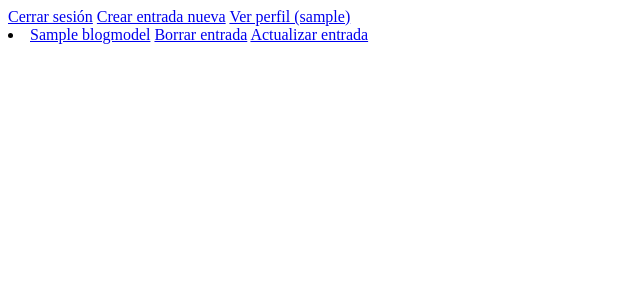
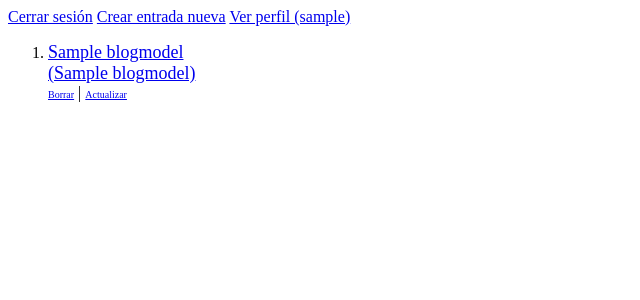
Before and after one commit to JLicandro/PFinalVL, a Django app: page /blog/ in a window 1280 px wide. Shown: the top 300 px of the page, without its empty margins (0-640 px from the left). Run offline with Django 4.2, Linux system fonts and the light colour scheme; a user stored in the database is signed in; tables that the repository leaves empty hold one stand-in row (values such as "Sample post").

Commit message:
Upload y muestra de imágenes en blog funcionando y avatares por admin panel funcionando

```diff
--- a/Blog/urls.py
+++ b/Blog/urls.py
@@ -13,11 +13,16 @@ Including another URLconf
     1. Import the include() function: from django.urls import include, path
     2. Add a URL to urlpatterns:  path('blog/', include('blog.urls'))
 """
+from xml.dom.minidom import Document
 from django.contrib import admin
 from django.urls import path, include
+from django.conf import settings
+from django.conf.urls.static import static
 
 urlpatterns = [
     path('blog/', include('BlogApp.urls')),
     path('blogger/', include('BloggerApp.urls')),
     path('admin/', admin.site.urls),
 ]
+
+urlpatterns += static(settings.MEDIA_URL, document_root = settings.MEDIA_ROOT)
--- a/BlogApp/models.py
+++ b/BlogApp/models.py
@@ -7,11 +7,11 @@ from django.contrib.auth.models import User
 
 class BlogModel(models.Model):
     titulo = models.CharField(max_length=100)
-    sub_titulo = models.CharField(max_length=100)
+    subtitulo = models.CharField(max_length=100)
     imagen = models.ImageField(upload_to = "imagenes", null=True, blank=True)
     cuerpo = models.TextField()
     autor = models.ForeignKey(User, on_delete=models.CASCADE)
-    fecha_creacion = models.DateField(auto_now_add=True)
+    creacion = models.DateField(auto_now_add=True)
 
     def __str__(self):
-        return self.titulo
+        return f'{self.titulo} ({self.subtitulo} - {self.autor} en {self.creacion}'
--- a/BlogApp/templates/BlogApp/blog_detail.html
+++ b/BlogApp/templates/BlogApp/blog_detail.html
@@ -1,7 +1,7 @@
 <a href="{% url 'blog_list' %}">Volver a Lista</a>
 <div>
     <h1>{{object.titulo}}</h1>
-    <h2>{{object.sub_titulo}}</h2>
+    <h2>{{object.subtitulo}}</h2>
     <p> {{object.cuerpo}} </p>
     <h3>{{object.fecha}}</h3>
     <h3>{{object.autor}}</h3>
--- a/BlogApp/templates/BlogApp/blog_list.html
+++ b/BlogApp/templates/BlogApp/blog_list.html
@@ -7,19 +7,20 @@
   <a href="{% url 'blogger_signup' %}">Crear cuenta nueva</a>
 {% endif %}
 
-
-
 {% if object_list %}
+  <ol>
     {% for blog in object_list %}
     <li>
 
-        <a href="{% url 'blog_detail' blog.id %}">{{blog.titulo}}</a>
+        <a href="{% url 'blog_detail' blog.id %}" style="font-size: 18px;">{{blog.titulo}} <br>({{blog.subtitulo}})</a>
         {% if user.is_authenticated %}
-          <a href="{% url 'blog_delete' blog.id %}">Borrar entrada</a>
-          <a href="{% url 'blog_update' blog.id %}">Actualizar entrada</a>
+          <br>
+          <a href="{% url 'blog_delete' blog.id %}" style="font-size: 10px;">Borrar</a> |
+          <a href="{% url 'blog_update' blog.id %}" style="font-size: 10px;">Actualizar</a>
         {% endif %}
     </li>
     {% endfor %}
+  </ol>
 {% else %}
   <h1> Aún no se han publicado blogs. ¡Sé el primero en publicar!</h1>
 {% endif %}
--- a/BlogApp/views.py
+++ b/BlogApp/views.py
@@ -27,7 +27,7 @@ class BlogCreate(LoginRequiredMixin, CreateView):
 
     model = BlogModel
     success_url = reverse_lazy("blog_list")
-    fields = ["titulo", "sub_titulo", "imagen", "cuerpo"]
+    fields = ["titulo", "subtitulo", "imagen", "cuerpo"]
 
     def form_valid(self, form):
         form.instance.autor = self.request.user
@@ -38,7 +38,7 @@ class BlogUpdate(LoginRequiredMixin, UserPassesTestMixin, UpdateView):
 
     model = BlogModel
     success_url = reverse_lazy("blog_list")
-    fields = ["titulo", "sub_titulo", "imagen", "cuerpo"]
+    fields = ["titulo", "subtitulo", "imagen", "cuerpo"]
 
     def test_func(self):
         exist = BlogModel.objects.filter(autor=self.request.user.id, id=self.kwargs['pk'])
--- a/BloggerApp/templates/BloggerApp/user_form.html
+++ b/BloggerApp/templates/BloggerApp/user_form.html
@@ -5,3 +5,7 @@
     {{ form.as_p }}
     <input type="submit" value="Guardar">
 </form>
+
+<img height="128" src="{{ object.avatar_set.first.image.url }}" />
+<br>
+Si desea cambiar su imagen, contáctese con un administrador.
```
Also changed, not shown: BlogApp/migrations/0001_initial.py, BlogApp/migrations/0003_rename_fecha_creacion_blogmodel_creacion_and_more.py (added), media/avatars/44729791_10216556242200097_7066433031237533696_n.jpg (added), media/avatars/44729791_10216556242200097_7066433031237533696_n_PKf8yJz.jpg (added), media/avatars/Profile.png (added), media/imagenes/20160611_210640.jpg (added), media/imagenes/81OIAmbTijL.jpg (added).
